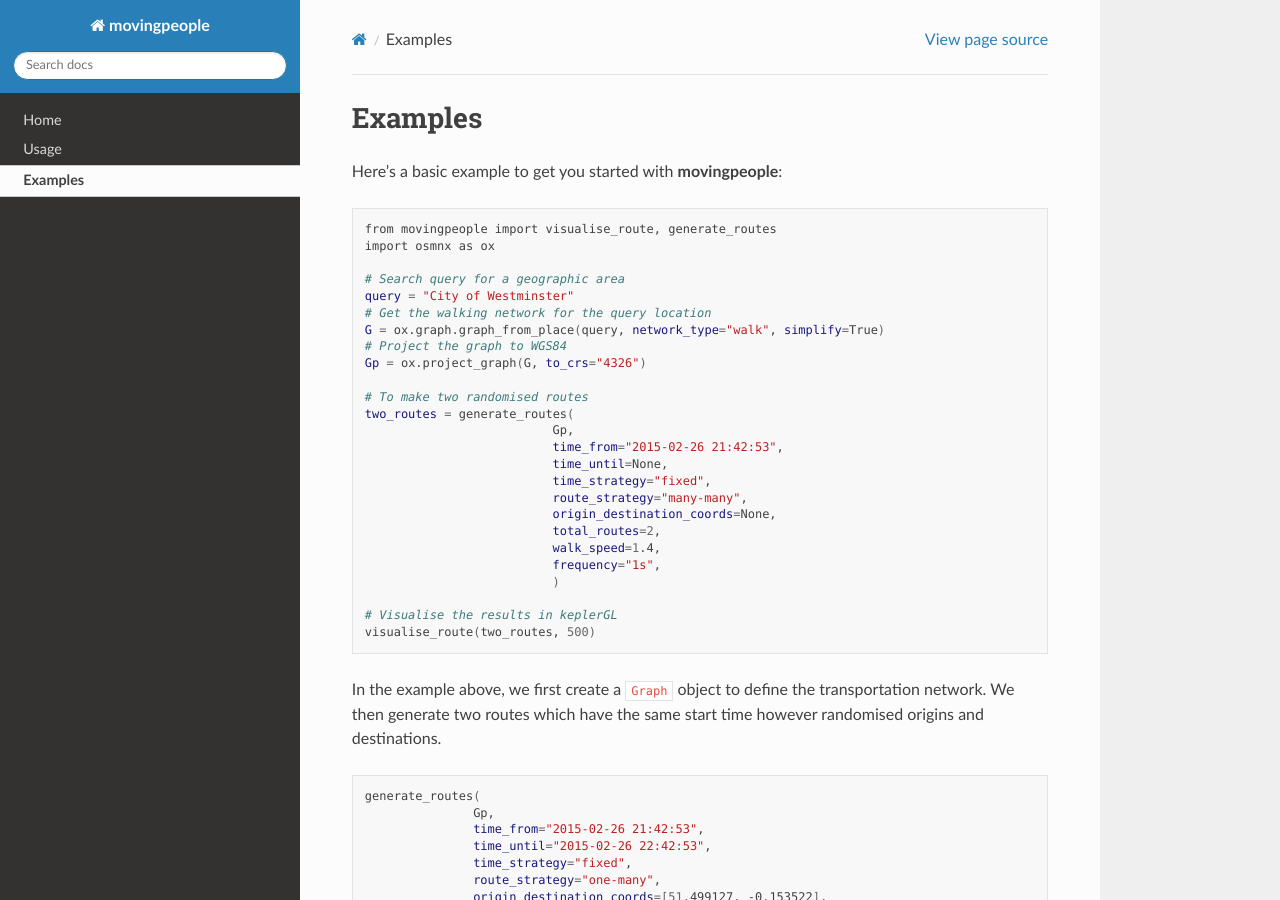
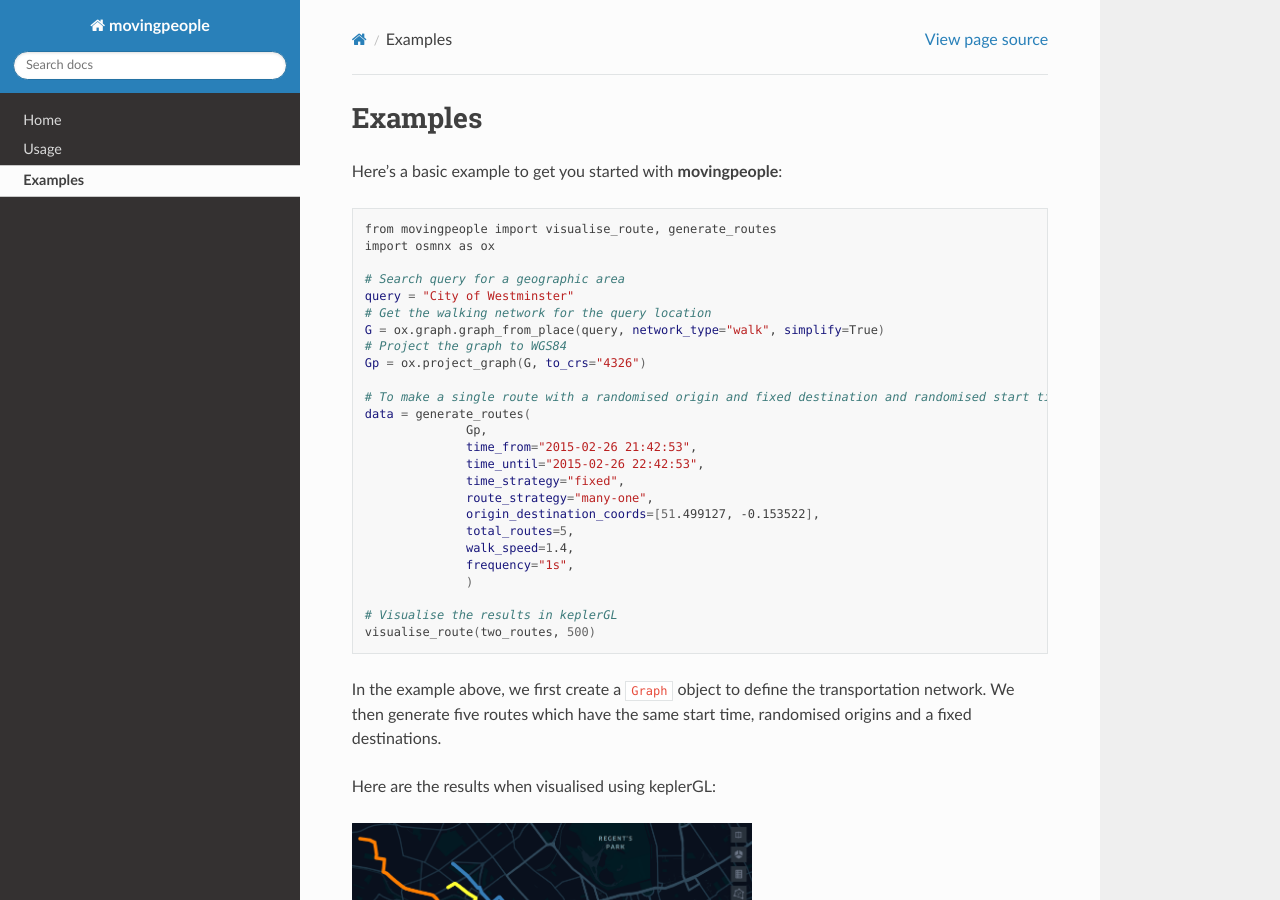
Before and after one commit to elz1582/movingpeople, a Sphinx documentation site: the page built from docs/examples.rst, in a window 1280 px wide and 900 px high. Built offline with Sphinx 7.4.7 and the Read the Docs theme 2.0.0, drawn with Linux system fonts in a browser that asks for light colours; pages that are not in the unit, such as notebooks, are missing from menus.

Commit message:
Adding examples

```diff
--- a/docs/examples.rst
+++ b/docs/examples.rst
@@ -15,24 +15,28 @@ Here's a basic example to get you started with **movingpeople**:
     # Project the graph to WGS84
     Gp = ox.project_graph(G, to_crs="4326")
 
-    # To make two randomised routes
-    two_routes = generate_routes(
-                              Gp,
-                              time_from="2015-02-26 21:42:53",
-                              time_until=None,
-                              time_strategy="fixed",
-                              route_strategy="many-many",
-                              origin_destination_coords=None,
-                              total_routes=2,
-                              walk_speed=1.4,
-                              frequency="1s",
-                              )
+    # To make a single route with a randomised origin and fixed destination and randomised start time between a range.
+    data = generate_routes(
+                  Gp,
+                  time_from="2015-02-26 21:42:53",
+                  time_until="2015-02-26 22:42:53",
+                  time_strategy="fixed",
+                  route_strategy="many-one",
+                  origin_destination_coords=[51.499127, -0.153522],
+                  total_routes=5,
+                  walk_speed=1.4,
+                  frequency="1s",
+                  )
 
     # Visualise the results in keplerGL
     visualise_route(two_routes, 500)
 
-In the example above, we first create a ``Graph`` object to define the transportation network. We then generate two routes which have the same start time however randomised origins and destinations.
+In the example above, we first create a ``Graph`` object to define the transportation network. We then generate five routes which have the same start time, randomised origins and a fixed destinations.
 
+Here are the results when visualised using keplerGL:
+
+.. image:: ./images/many_one_example.png
+  :width: 400
 
 
 .. code-block:: bash
```
Also changed, not shown: docs/images/many_one_example.png (added).
